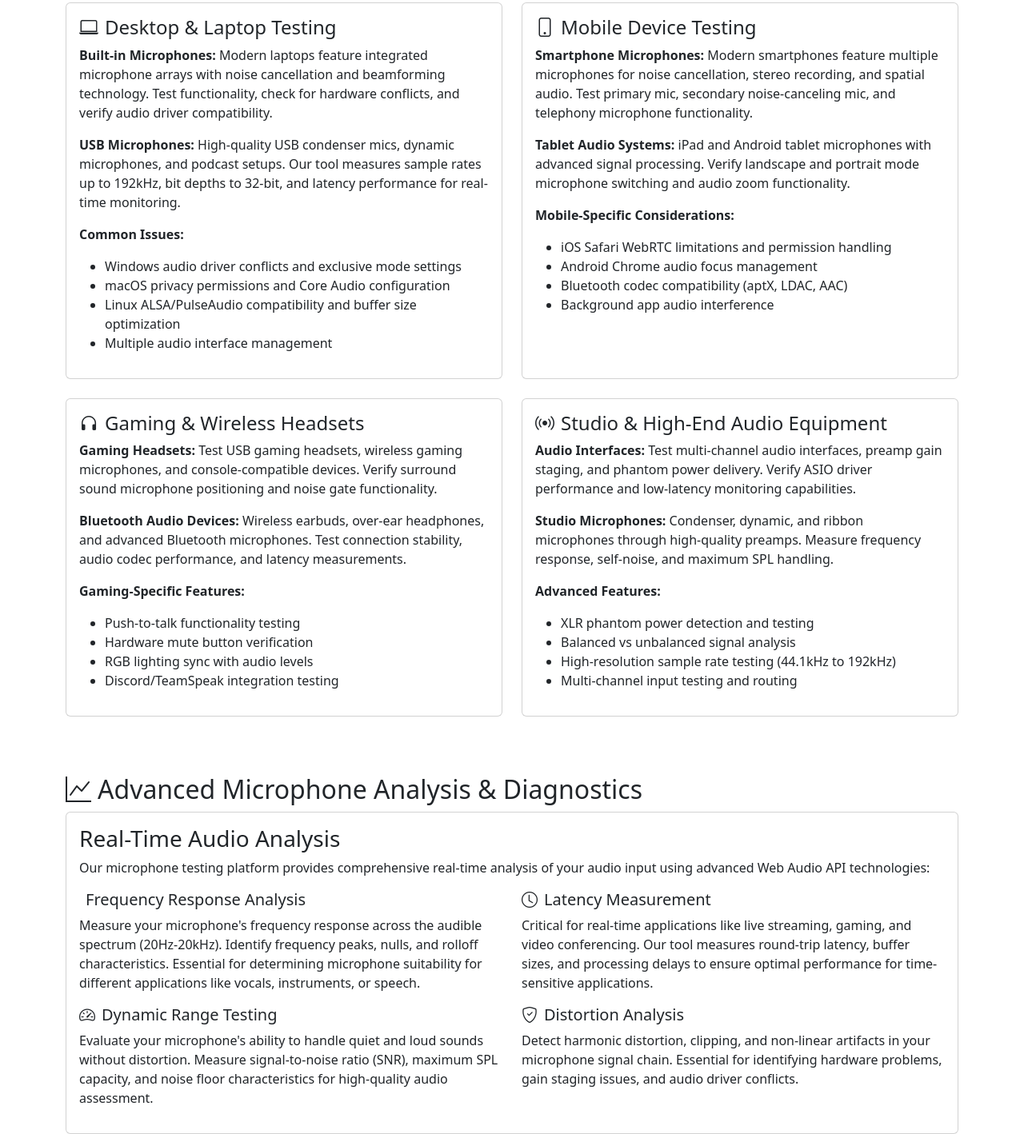
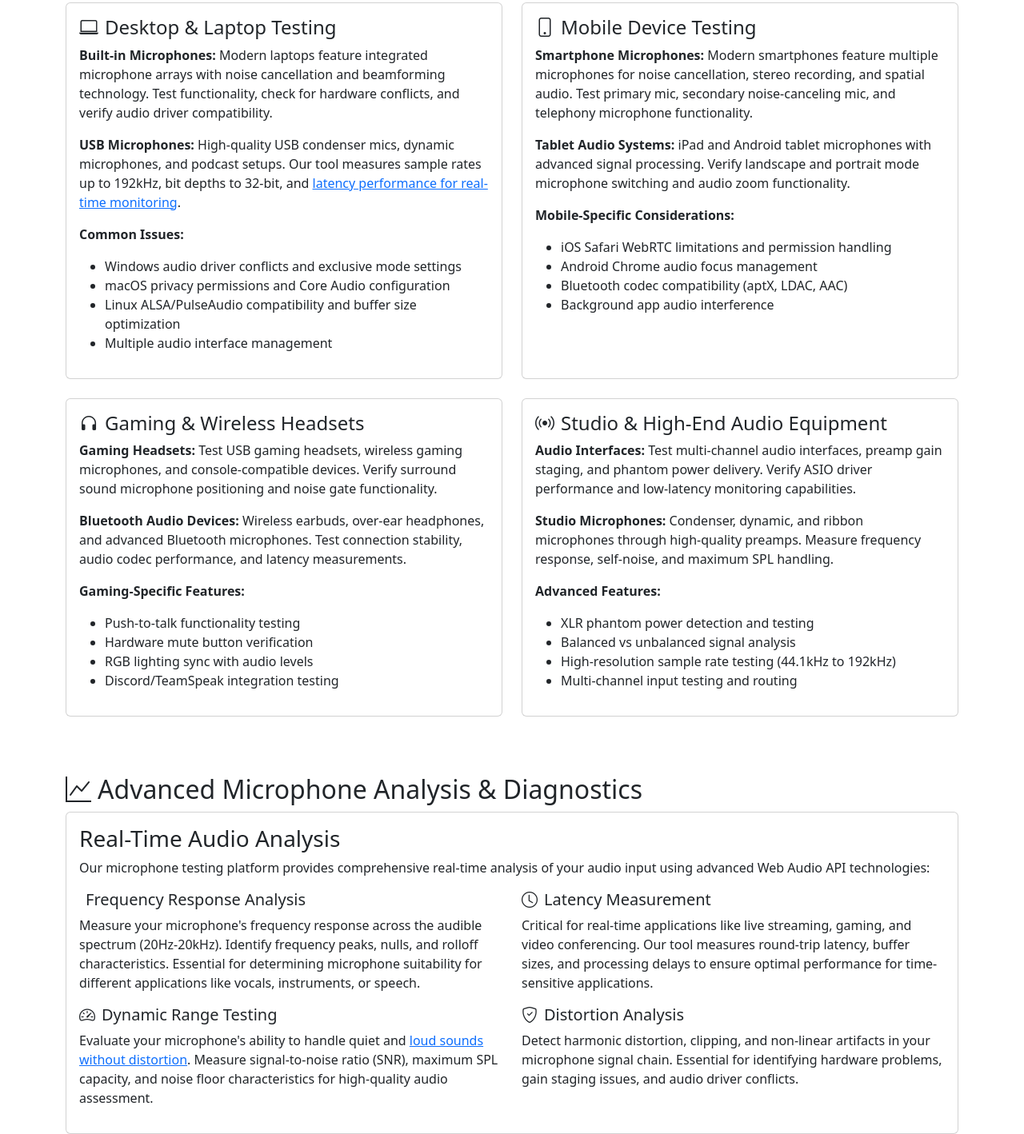
Before and after one commit to mic-tests/mic-tests.github.io, a website built with webpack: page index.html in a window 1280 px wide. Shown: the part 1521-2939 px from the top of the page at 80% size. Built offline with nearby package versions, Linux system fonts and the light colour scheme; some icons are missing.

Commit message:
Added internal links

```diff
--- a/index.html
+++ b/index.html
@@ -388,7 +388,7 @@
                         <h4><i class="bi bi-laptop me-2"></i>Desktop & Laptop Testing</h4>
                         <p><strong>Built-in Microphones:</strong> Modern laptops feature integrated microphone arrays with noise cancellation and beamforming technology. Test functionality, check for hardware conflicts, and verify audio driver compatibility.</p>
 
-                        <p><strong>USB Microphones:</strong> High-quality USB condenser mics, dynamic microphones, and podcast setups. Our tool measures sample rates up to 192kHz, bit depths to 32-bit, and latency performance for real-time monitoring.</p>
+                        <p><strong>USB Microphones:</strong> High-quality USB condenser mics, dynamic microphones, and podcast setups. Our tool measures sample rates up to 192kHz, bit depths to 32-bit, and  <a href="https://mic-tests.github.io/show-mic">latency performance for real-time monitoring</a>.</p>
 
                         <p><strong>Common Issues:</strong></p>
                         <ul>
@@ -478,7 +478,7 @@
                         <p>Measure your microphone's frequency response across the audible spectrum (20Hz-20kHz). Identify frequency peaks, nulls, and rolloff characteristics. Essential for determining microphone suitability for different applications like vocals, instruments, or speech.</p>
 
                         <h5><i class="bi bi-speedometer2 me-2"></i>Dynamic Range Testing</h5>
-                        <p>Evaluate your microphone's ability to handle quiet and loud sounds without distortion. Measure signal-to-noise ratio (SNR), maximum SPL capacity, and noise floor characteristics for high-quality audio assessment.</p>
+                        <p>Evaluate your microphone's ability to handle quiet and <a href="https://mic-tests.github.io/show-speakers">loud sounds without distortion</a>. Measure signal-to-noise ratio (SNR), maximum SPL capacity, and noise floor characteristics for high-quality audio assessment.</p>
                     </div>
                     <div class="col-md-6">
                         <h5><i class="bi bi-clock me-2"></i>Latency Measurement</h5>
```
Also changed, not shown: show-mic.html (+1 -1 lines), show-speakers.html (+1 -1 lines).
